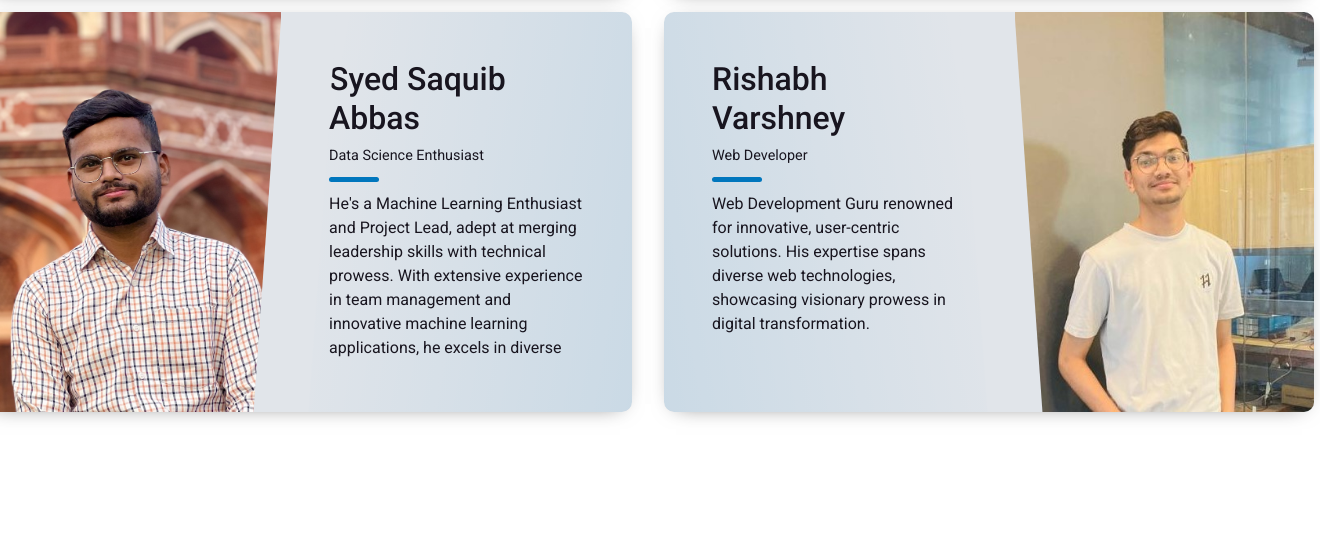
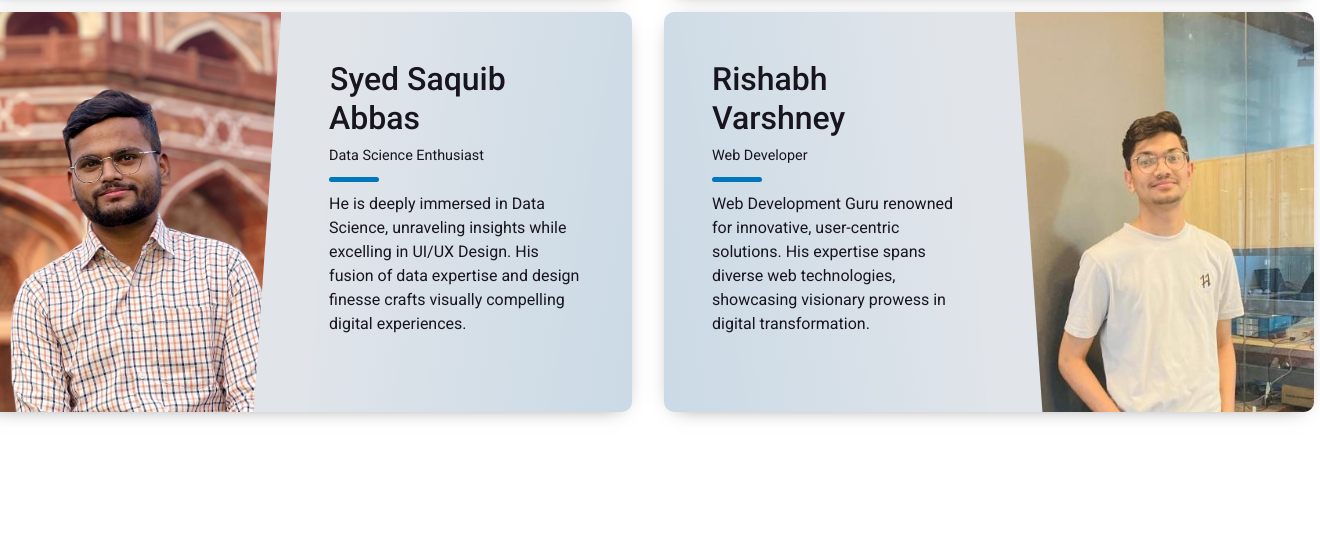
Before and after one commit to var-rishabh/SummarEase, a Flask app: page / in a window 1320 px wide. Shown: the part 3040-3578 px from the top of the page. Run offline with Flask 3, Linux system fonts and the light colour scheme; some libraries are stand-ins or nearby versions.

Commit message:
Update postcard preview text (v1.5.1)

```diff
--- a/templates/main.html
+++ b/templates/main.html
@@ -249,10 +249,9 @@
                                 </time>
                             </div>
                             <div class="postcard__bar"></div>
-                            <div class="postcard__preview-txt">He's a Machine Learning Enthusiast and Project Lead,
-                                adept at merging leadership skills with technical prowess. With extensive experience
-                                in team management and innovative machine learning applications, he excels in
-                                diverse fields.
+                            <div class="postcard__preview-txt">He is deeply immersed in Data Science, unraveling insights
+                                while excelling in UI/UX Design. His fusion of data expertise and design finesse crafts
+                                visually compelling digital experiences.
                             </div>
 
                         </div>
```
